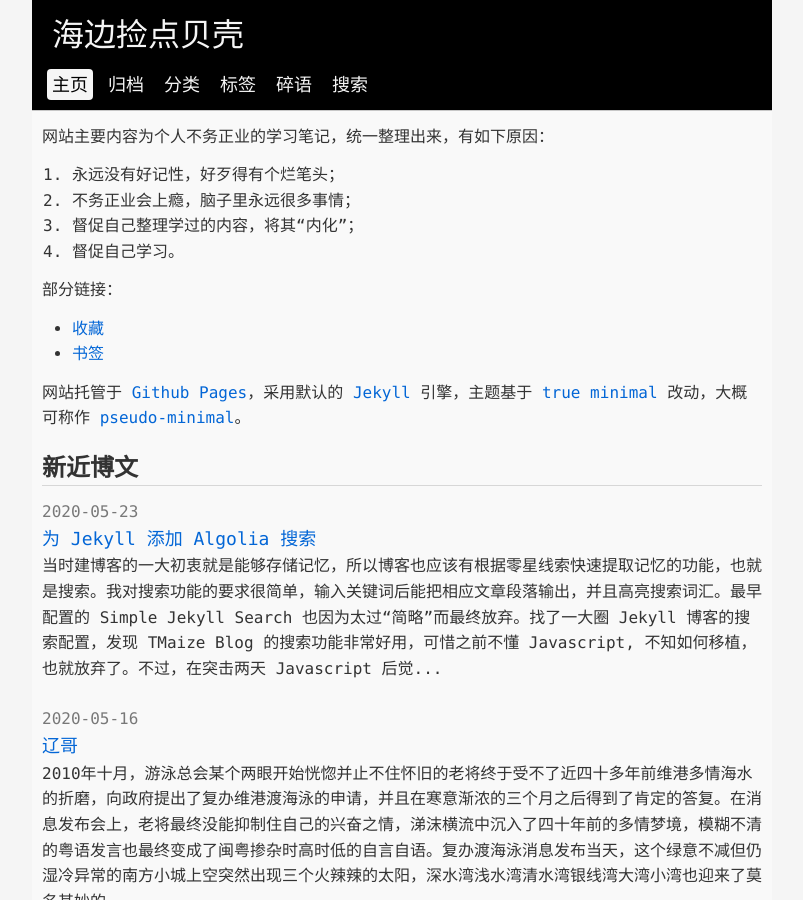
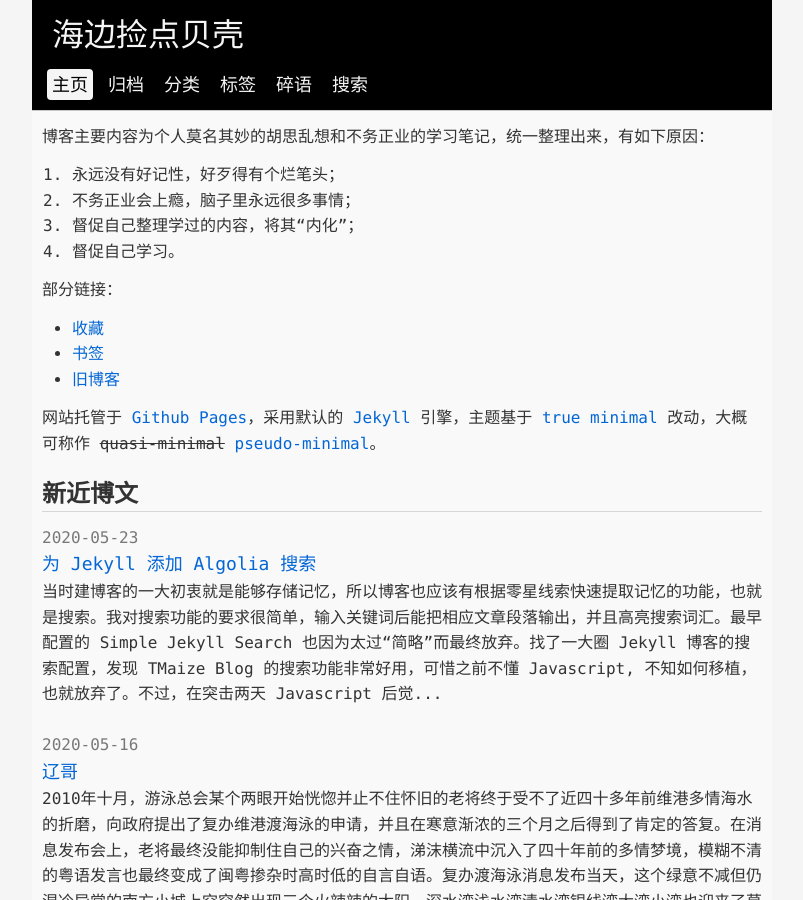
Before and after one commit to xienotes/xienotes.github.io, a Jekyll site: the page built from index.html, in a window 1280 px wide and 900 px high. Shown: the whole window, without its empty margins (238-1041 px from the left). Built offline with Jekyll 4.4.1, drawn with Linux system fonts in a browser that asks for light colours.

Commit message:
update homepage info

```diff
--- a/_includes/homeintro.md
+++ b/_includes/homeintro.md
@@ -1,4 +1,4 @@
-网站主要内容为个人不务正业的学习笔记，统一整理出来，有如下原因：
+博客主要内容为个人莫名其妙的胡思乱想和不务正业的学习笔记，统一整理出来，有如下原因：
    1. 永远没有好记性，好歹得有个烂笔头；
    2. 不务正业会上瘾，脑子里永远很多事情；
    3. 督促自己整理学过的内容，将其“内化”；
@@ -7,9 +7,11 @@
 部分链接：
 *  [收藏](/collections.html)
 *  [书签](/bookmarks.html)
+*  [旧博客][oldblog]{:target="_blank"}
 
-网站托管于 [Github Pages][github]{:target="_blank"}，采用默认的 [Jekyll][jekyll]{:target="_blank"} 引擎，主题基于 [true minimal][trueminimal]{:target="_blank"} 改动，大概可称作 [pseudo-minimal]({% link _posts/2020-04-25-github-pages-and-jekyll.md %})。
+网站托管于 [Github Pages][github]{:target="_blank"}，采用默认的 [Jekyll][jekyll]{:target="_blank"} 引擎，主题基于 [true minimal][trueminimal]{:target="_blank"} 改动，大概可称作 ~~quasi-minimal~~ [pseudo-minimal]({% link _posts/2020-04-25-github-pages-and-jekyll.md %})。
 
 [github]: https://pages.github.com/
 [jekyll]: https://jekyllrb.com/
 [trueminimal]: https://github.com/cyevgeniy/jekyll-true-minimal/
+[oldblog]: https://ehippocampus.xyz/
```
